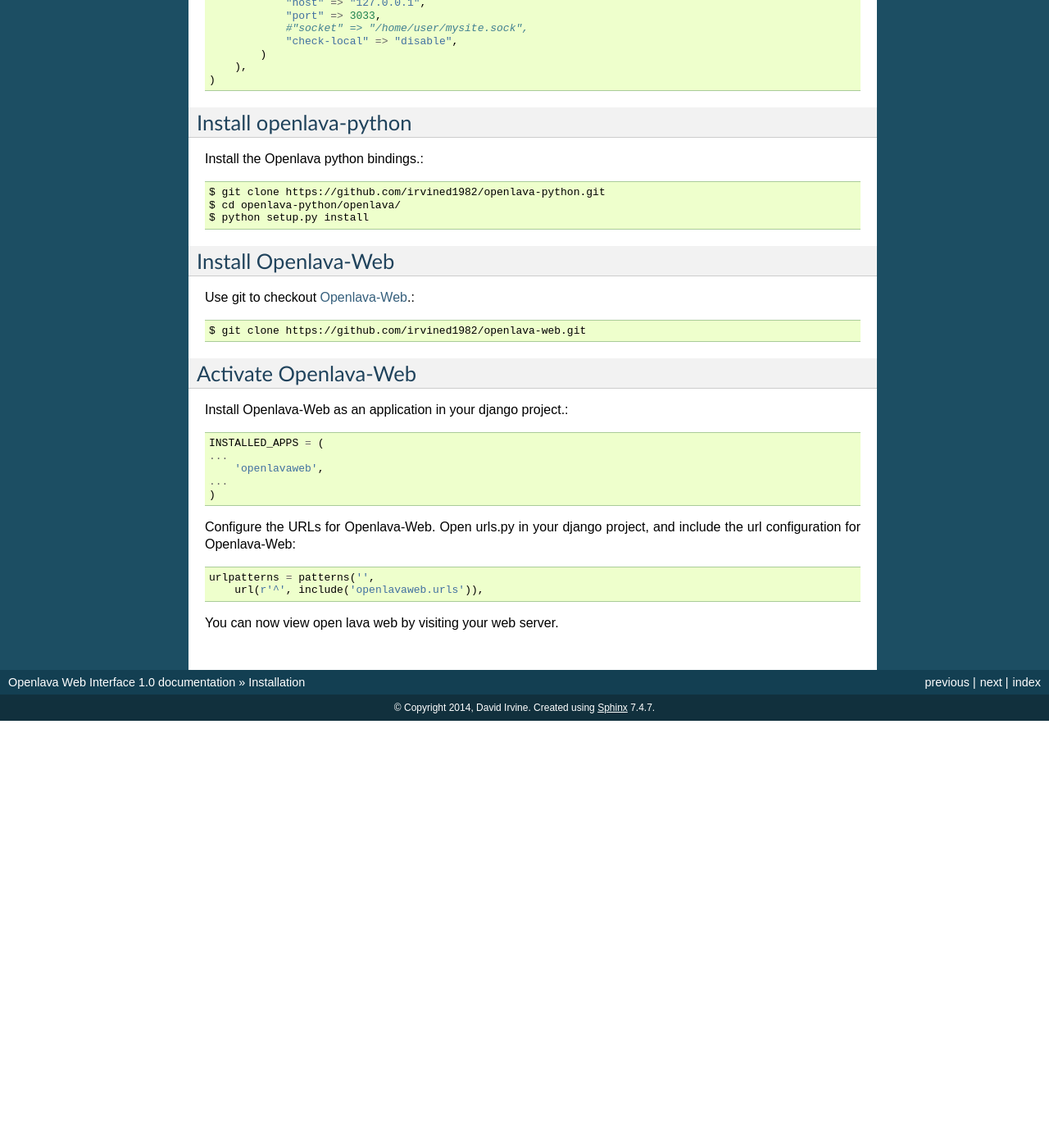
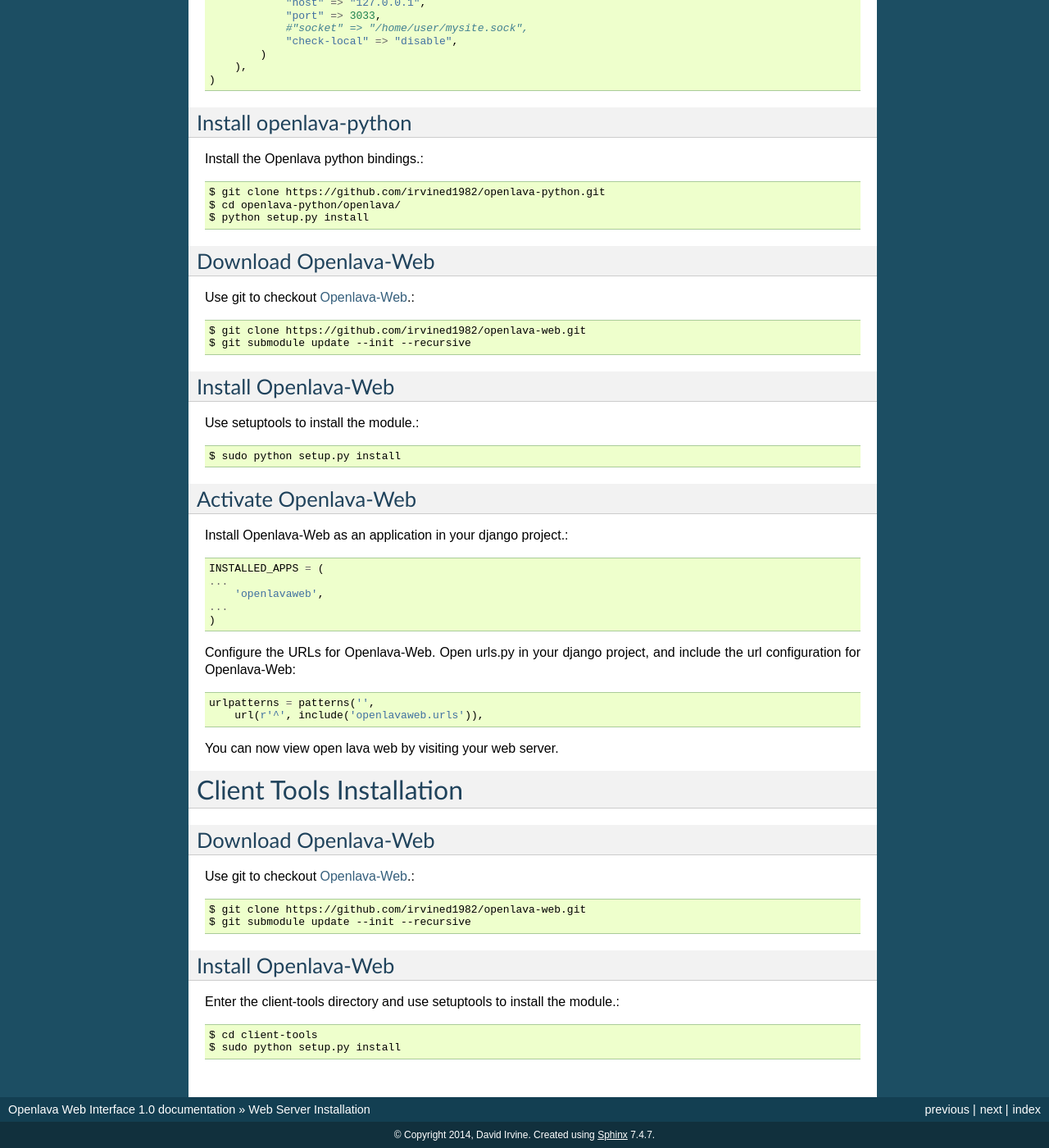
Before and after one commit to irvined1982/openlava-web, a Sphinx documentation site: the page built from doc/installation.rst, in a window 1280 px wide and 1400 px high, scrolled down 839 px. Shown: the whole window at 82% size. Built offline with Sphinx 7.4.7, drawn with Linux system fonts in a browser that asks for light colours; pages that are not in the unit, such as notebooks, are missing from menus; before the commit the page ends 1718 px from its top, so only the background shows below that; some of the changed text lies outside the part shown.

Commit message:
Updated docs

```diff
--- a/doc/installation.rst
+++ b/doc/installation.rst
@@ -1,5 +1,5 @@
-Installation
-============
+Web Server Installation
+=======================
 
 Openlava-Web is a django application. It is installed and configured just like any other Django application would be. The following steps are required to install Openlava-Web.
 
@@ -52,12 +52,20 @@
     $ cd openlava-python/openlava/
     $ python setup.py install
 
-Install Openlava-Web
+Download Openlava-Web
 --------------------
 
 Use git to checkout `Openlava-Web <https://github.com/irvined1982/openlava-web>`_.::
 
     $ git clone https://github.com/irvined1982/openlava-web.git
+    $ git submodule update --init --recursive
+
+Install Openlava-Web
+--------------------
+
+Use setuptools to install the module.::
+
+    $ sudo python setup.py install
 
 Activate Openlava-Web
 ---------------------
@@ -77,5 +85,21 @@
 
 You can now view open lava web by visiting your web server.
 
+Client Tools Installation
+=========================
 
-::
+Download Openlava-Web
+--------------------
+
+Use git to checkout `Openlava-Web <https://github.com/irvined1982/openlava-web>`_.::
+
+    $ git clone https://github.com/irvined1982/openlava-web.git
+    $ git submodule update --init --recursive
+
+Install Openlava-Web
+--------------------
+
+Enter the client-tools directory and use setuptools to install the module.::
+
+    $ cd client-tools
+    $ sudo python setup.py install
--- a/doc/olwclient.rst
+++ b/doc/olwclient.rst
@@ -1,4 +1,4 @@
-olwclient Package
+Client Packages
 =================
 
 :mod:`olwclient` Package
```
